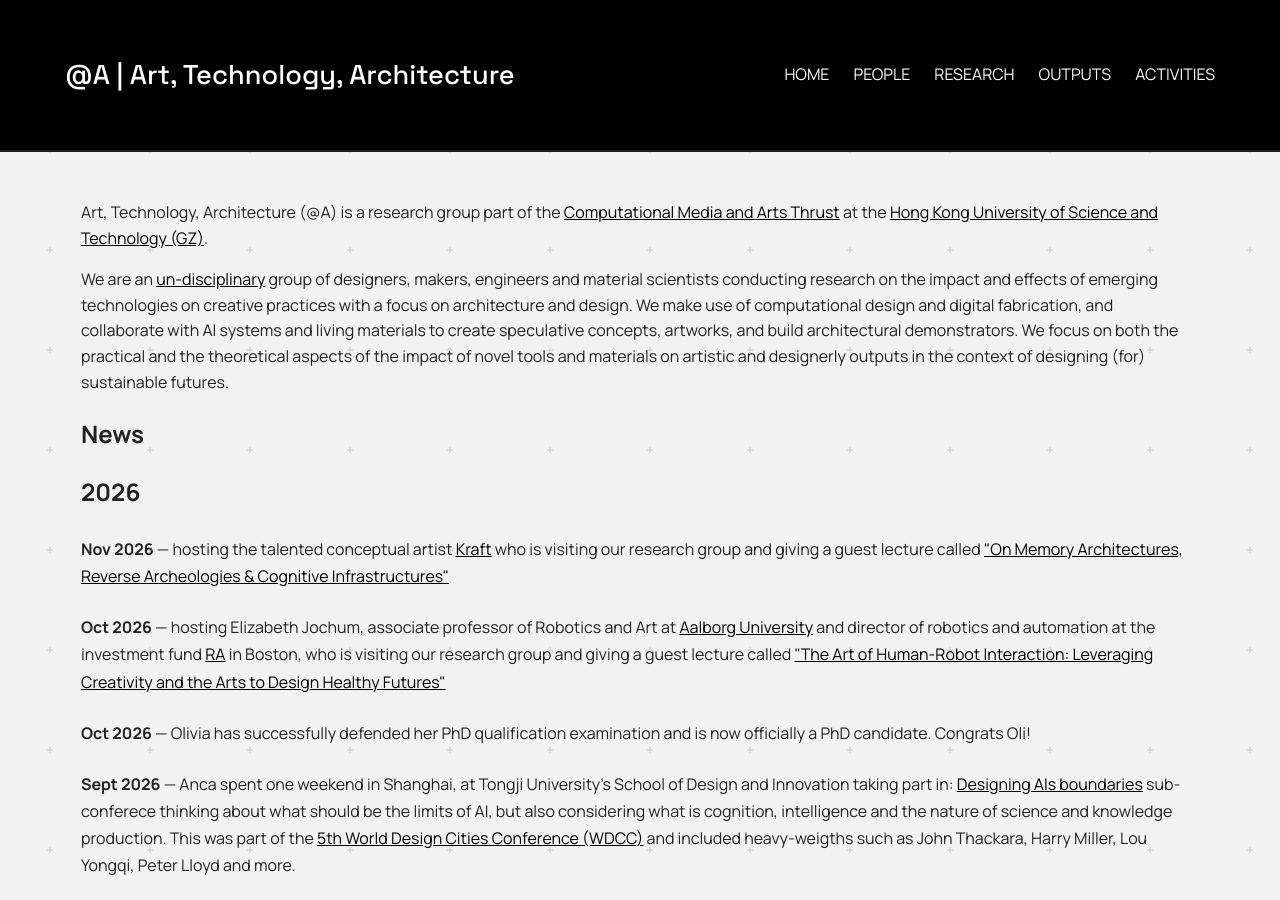
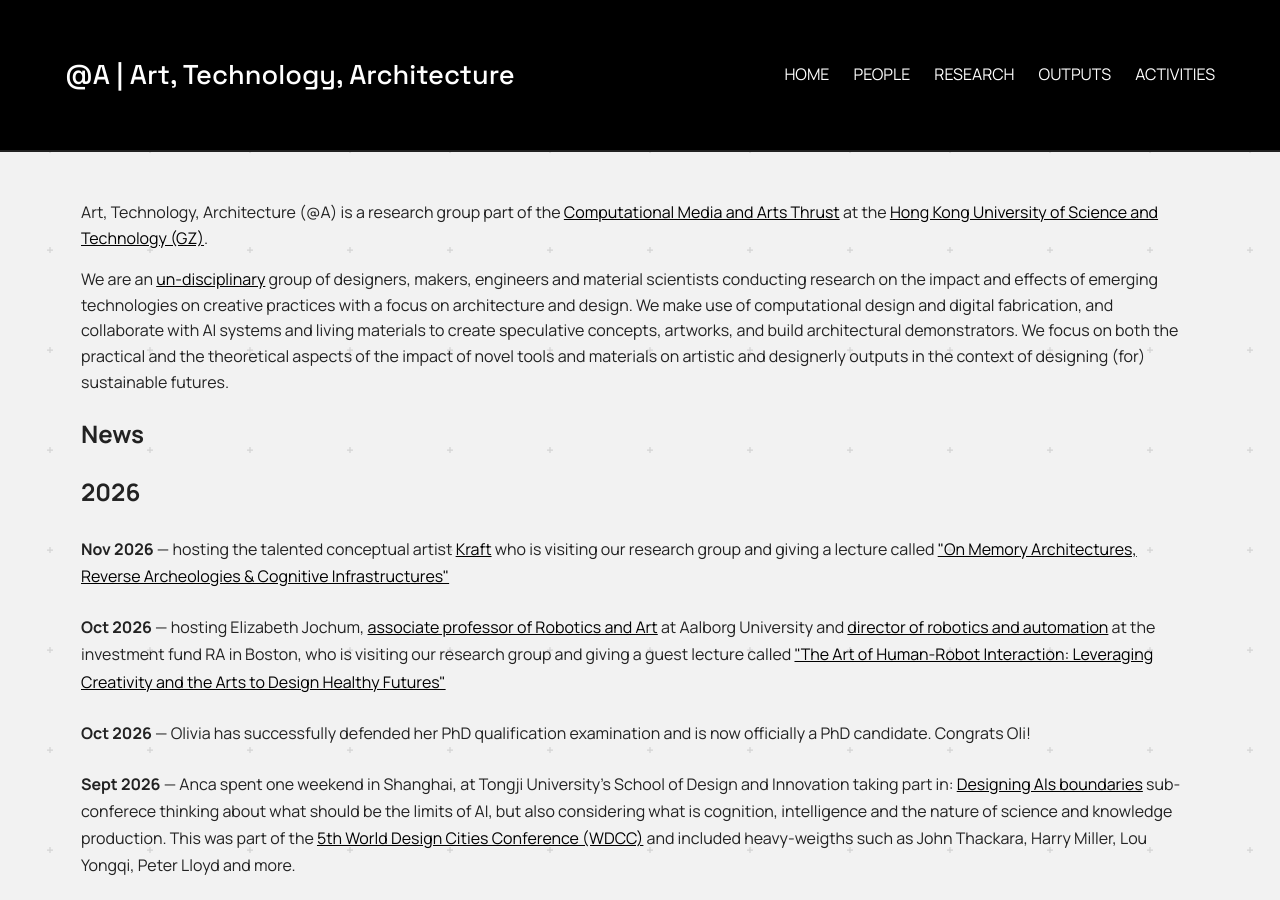
Before and after one commit to anqua/at-a, a Jekyll site: the page built from index.md, in a window 1280 px wide and 900 px high. Built offline with Jekyll 4.4.1, drawn with Linux system fonts in a browser that asks for light colours.

Commit message:
News: link Elizabeth's titles instead of institution names; drop 'guest' for Kraft
Co-Authored-By: Claude Sonnet 5.5 <noreply@anthropic.com>

```diff
--- a/_data/news.yml
+++ b/_data/news.yml
@@ -2,16 +2,17 @@
   date: "Nov 2026"
   html: >-
     hosting the talented conceptual artist <a href="https://kraft.studio" target="_blank" rel="noopener">Kraft</a> who is visiting our research group and giving a
-    guest lecture called <a href="https://mp.weixin.qq.com/s/satmHz4gZHYBxQRyq-wztQ"
+    lecture called <a href="https://mp.weixin.qq.com/s/satmHz4gZHYBxQRyq-wztQ"
     target="_blank" rel="noopener">"On Memory Architectures, Reverse Archeologies &amp; Cognitive Infrastructures"</a>
 
 - year: 2026
   date: "Oct 2026"
   html: >-
-    hosting Elizabeth Jochum, associate professor of Robotics and Art at
-    <a href="https://vbn.aau.dk/en/persons/elizabeth-jochum" target="_blank" rel="noopener">Aalborg University</a>
-    and director of robotics and automation at the investment fund
-    <a href="https://www.racap.com/team/elizabeth-jochum" target="_blank" rel="noopener">RA</a> in Boston, who is visiting our research group and giving a
+    hosting Elizabeth Jochum,
+    <a href="https://vbn.aau.dk/en/persons/elizabeth-jochum" target="_blank" rel="noopener">associate professor of Robotics and Art</a>
+    at Aalborg University and
+    <a href="https://www.racap.com/team/elizabeth-jochum" target="_blank" rel="noopener">director of robotics and automation</a>
+    at the investment fund RA in Boston, who is visiting our research group and giving a
     guest lecture called <a href="https://mp.weixin.qq.com/s/2xPcMbhBO-7LSBHlrsdDIQ"
     target="_blank" rel="noopener">"The Art of Human-Robot Interaction: Leveraging Creativity and the Arts to Design Healthy Futures"</a>
 
```
